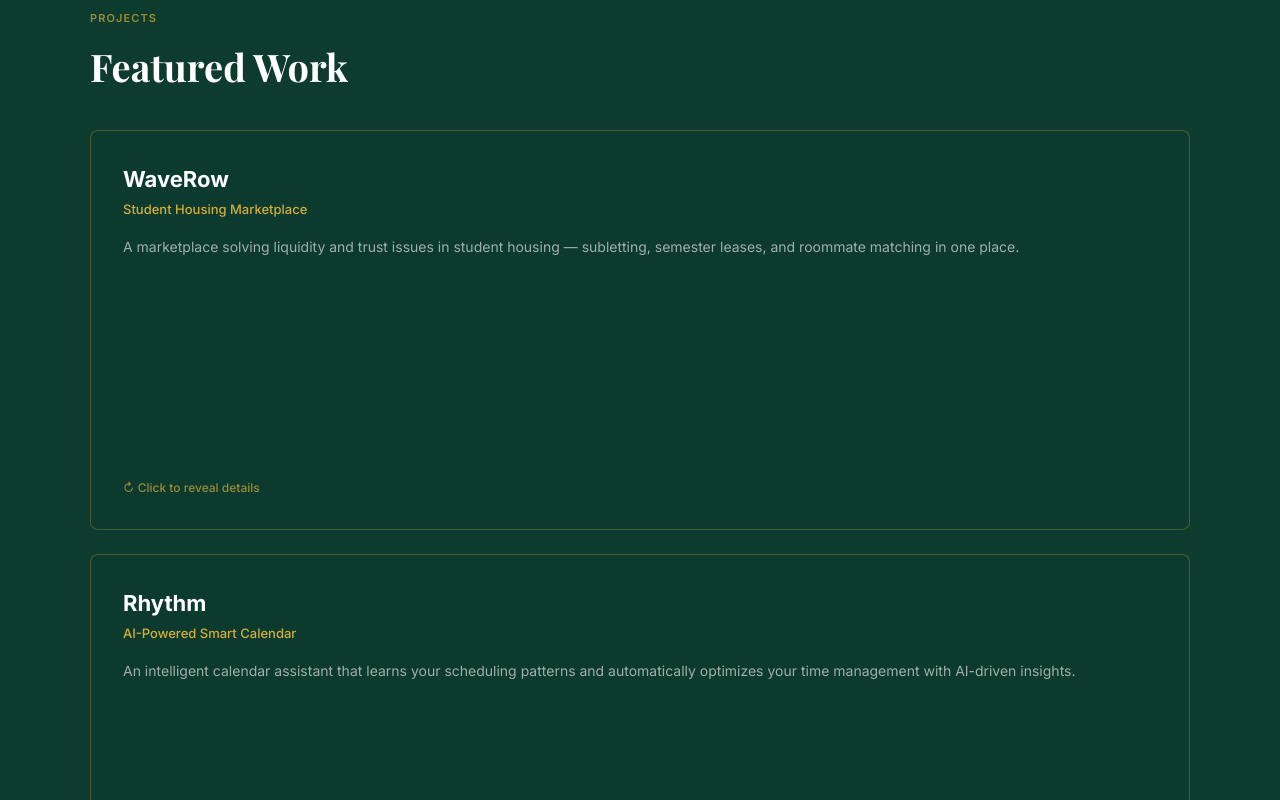
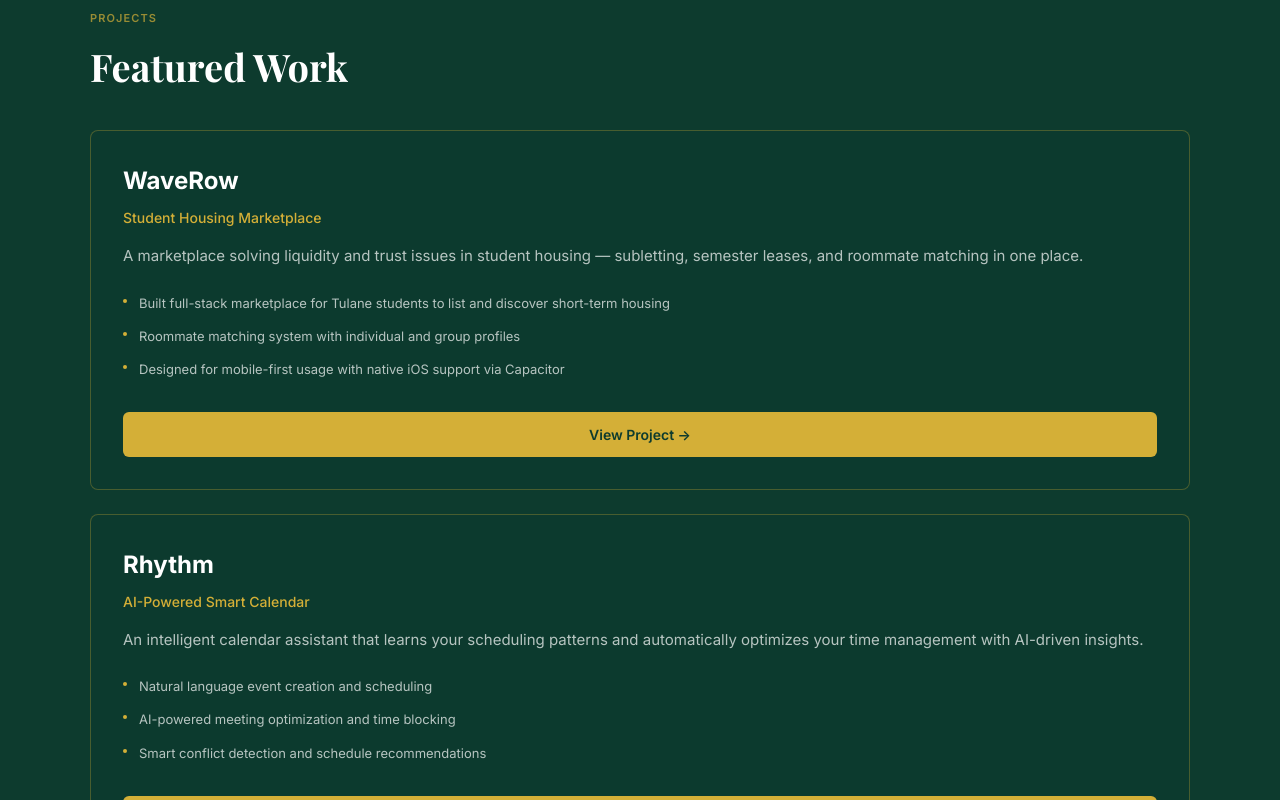
Before and after one commit to raphers99/Personal-Website, a Next.js app: page / in a window 1280 px wide. Shown: the part 2480-3280 px from the top of the page. Built offline with nearby package versions, Linux system fonts and the light colour scheme.

Commit message:
Remove flip animation from featured projects, add bigger button, make cards clickable, add prominent close button to modal

```diff
--- a/components/ExperienceModal.tsx
+++ b/components/ExperienceModal.tsx
@@ -45,13 +45,13 @@
             onClick={(e) => e.stopPropagation()}
             className="fixed inset-0 flex items-center justify-center px-4 z-50"
           >
-            <div className="bg-navy rounded-lg p-8 max-w-lg w-full shadow-2xl max-h-[90vh] overflow-y-auto border border-white/10">
+            <div className="bg-navy rounded-lg p-8 max-w-lg w-full shadow-2xl max-h-[90vh] overflow-y-auto border border-white/10 relative">
               <button
                 onClick={onClose}
-              className="absolute top-5 right-5 text-white/40 hover:text-white transition-colors"
+                className="absolute top-6 right-6 text-white/50 hover:text-white transition-colors p-1"
                 aria-label="Close"
               >
-              <svg className="w-5 h-5" fill="none" stroke="currentColor" viewBox="0 0 24 24">
+                <svg className="w-6 h-6" fill="none" stroke="currentColor" viewBox="0 0 24 24">
                   <path
                     strokeLinecap="round"
                     strokeLinejoin="round"
@@ -61,7 +61,7 @@
                 </svg>
               </button>
 
-            <div className="mb-6">
+              <div className="mb-6 pr-8">
               <h3 className="font-display text-[24px] font-bold text-white mb-2">
                 {experience.role}
               </h3>
--- a/components/FlipCard.tsx
+++ b/components/FlipCard.tsx
@@ -1,6 +1,5 @@
 'use client';
 
-import { useState } from 'react';
 import { motion } from 'framer-motion';
 
 interface FlipCardProps {
@@ -12,69 +11,48 @@
 }
 
 export function FlipCard({ title, subtitle, description, bullets, href }: FlipCardProps) {
-  const [isFlipped, setIsFlipped] = useState(false);
+  const handleCardClick = () => {
+    if (href) {
+      window.open(href, '_blank');
+    }
+  };
 
   return (
     <motion.div
-      className="h-[400px] cursor-pointer perspective"
-      onHoverStart={() => setIsFlipped(true)}
-      onHoverEnd={() => setIsFlipped(false)}
-      onClick={() => setIsFlipped(!isFlipped)}
+      className="cursor-pointer"
+      initial={{ opacity: 0, y: 20 }}
+      whileInView={{ opacity: 1, y: 0 }}
+      transition={{ duration: 0.5 }}
+      onClick={handleCardClick}
     >
-      <motion.div
-        className="relative w-full h-full"
-        style={{
-          transformStyle: 'preserve-3d',
-        }}
-        animate={{
-          rotateY: isFlipped ? 180 : 0,
-        }}
-        transition={{ duration: 0.6, type: 'spring', damping: 20, stiffness: 100 }}
-      >
-        {/* Front side */}
-        <div
-          className="absolute w-full h-full bg-navy/50 border border-emerald/30 rounded-lg p-8 flex flex-col justify-between"
-          style={{ backfaceVisibility: 'hidden' }}
-        >
-          <div>
-            <h3 className="font-bold text-[22px] text-white mb-1">{title}</h3>
-            <p className="text-[13px] text-emerald font-medium mb-4">{subtitle}</p>
-            <p className="text-[14px] text-white/60 leading-relaxed">{description}</p>
-          </div>
-          <p className="text-[12px] text-emerald/70 font-medium">
-            ↻ Click to reveal details
-          </p>
+      <div className="bg-navy/50 border border-emerald/30 rounded-lg p-8 hover:border-emerald/60 transition-all duration-200 hover:shadow-lg hover:-translate-y-1">
+        <div className="mb-6">
+          <h3 className="font-bold text-[24px] text-white mb-2">{title}</h3>
+          <p className="text-[14px] text-emerald font-medium mb-4">{subtitle}</p>
+          <p className="text-[15px] text-white/70 leading-relaxed">{description}</p>
         </div>
 
-        {/* Back side */}
-        <div
-          className="absolute w-full h-full bg-gradient-to-br from-emerald/10 to-emerald/5 border border-emerald/30 rounded-lg p-8 flex flex-col justify-between"
-          style={{
-            backfaceVisibility: 'hidden',
-            transform: 'rotateY(180deg)',
-          }}
-        >
-          <ul className="space-y-3">
+        <ul className="space-y-3 mb-8">
           {bullets.map((bullet, i) => (
-              <li key={i} className="flex gap-3 text-[13px] text-white/80 leading-relaxed">
+            <li key={i} className="flex gap-3 text-[13px] text-white/70 leading-relaxed">
               <span className="mt-[6px] w-1 h-1 min-w-[4px] rounded-full bg-emerald flex-shrink-0" />
               {bullet}
             </li>
           ))}
         </ul>
+
         {href && (
-            <a
-              href={href}
-              target="_blank"
-              rel="noopener noreferrer"
-              className="inline-flex items-center gap-2 text-[12px] font-semibold text-emerald hover:text-emerald/80"
-              onClick={(e) => e.stopPropagation()}
+          <button
+            onClick={(e) => {
+              e.stopPropagation();
+              window.open(href, '_blank');
+            }}
+            className="w-full bg-emerald text-navy font-semibold py-3 px-6 rounded-md hover:bg-emerald/90 transition-all duration-200 text-[14px]"
           >
-              Visit →
-            </a>
+            View Project →
+          </button>
         )}
       </div>
     </motion.div>
-    </motion.div>
   );
 }
```
Lines whose indentation alone changed are shown as unchanged.
